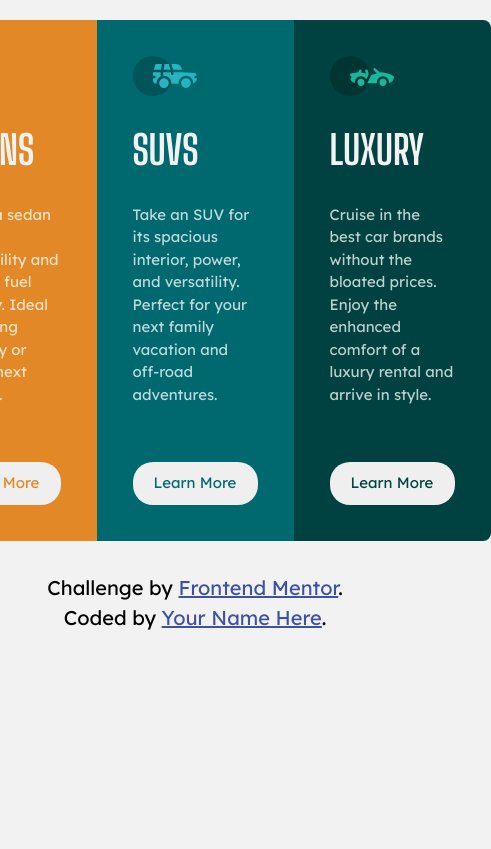
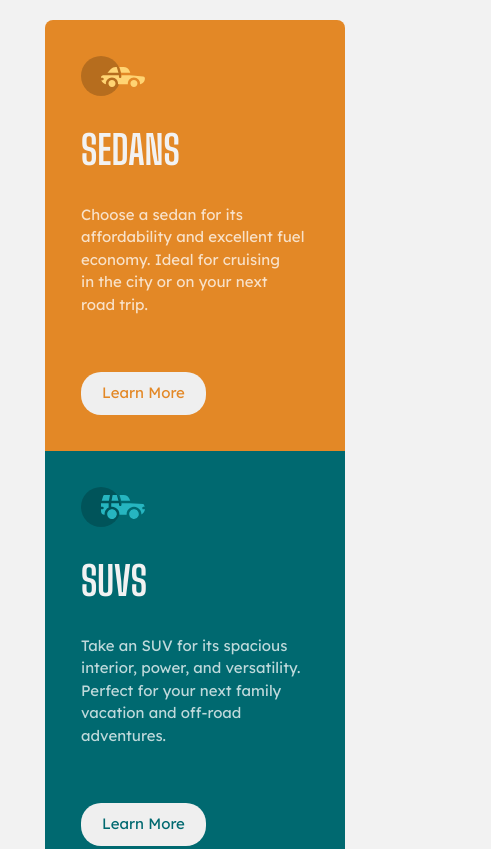
Before and after one commit to goofyangel/frontendmentor, a plain HTML site: page 3-column-preview-card-component/index.html in a window 390 px wide. Shown: the top 849 px of the page, 491 px wide, since content can reach past the window. Drawn offline with Linux system fonts and the light colour scheme.

Commit message:
Finished mobile display.

```diff
--- a/3-column-preview-card-component/index.html
+++ b/3-column-preview-card-component/index.html
@@ -47,7 +47,7 @@
   </div>
   <div class="attribution">
     Challenge by <a href="https://www.frontendmentor.io?ref=challenge" target="_blank">Frontend Mentor</a>.
-    Coded by <a href="#">Your Name Here</a>.
+    Coded by <a href="https://github.com/goofyangel">goofyangel</a>.
   </div>
 </body>
 </html>
--- a/3-column-preview-card-component/style.css
+++ b/3-column-preview-card-component/style.css
@@ -62,10 +62,21 @@ body {
   max-width: 800px;
 }
 
+@media (max-width: 600px) {
+  .preview-card {
+    grid-template-columns: 1fr;
+    max-width: 300px;
+  }
+
+  .preview-card_section {
+    border-radius: var(--border-radius-mobile) !important;
+  }
+}
+
 /* Generic styles */
 .preview-card_section {
   background-color: var(--background-colour);
-  border-radius: var(--border-radius);
+  border-radius: var(--border-radius-desktop);
   padding: 2.25rem;
 }
 .preview-card_details {
@@ -107,17 +118,20 @@ body {
 .preview-card_section[data-item-type = "accent-1"] {
   /* Define specific variables here for corner-radius and background */
   --background-colour: var(--clr-brightOrange);
-  --border-radius: 0.5rem 0 0 0.5rem;
+  --border-radius-desktop: 0.5rem 0 0 0.5rem;
+  --border-radius-mobile: 0.5rem 0.5rem 0 0;
 }
 .preview-card_section[data-item-type = "accent-2"] {
   /* Define specific variables here for corner-radius and background */
   --background-colour: var(--clr-darkCyan);
-  --border-radius: 0 0 0 0;
+  --border-radius-desktop: 0 0 0 0;
+  --border-radius-mobile: 0 0 0 0;
 }
 .preview-card_section[data-item-type = "accent-3"] {
   /* Define specific variables here for corner-radius and background */
   --background-colour: var(--clr-veryDarkCyan);
-  --border-radius: 0 0.5rem 0.5rem 0;
+  --border-radius-desktop: 0 0.5rem 0.5rem 0;
+  --border-radius-mobile: 0 0 0.5rem 0.5rem;
 }
 .button[data-item-type="button-1"] {
   /* Define custom text colour */
```
